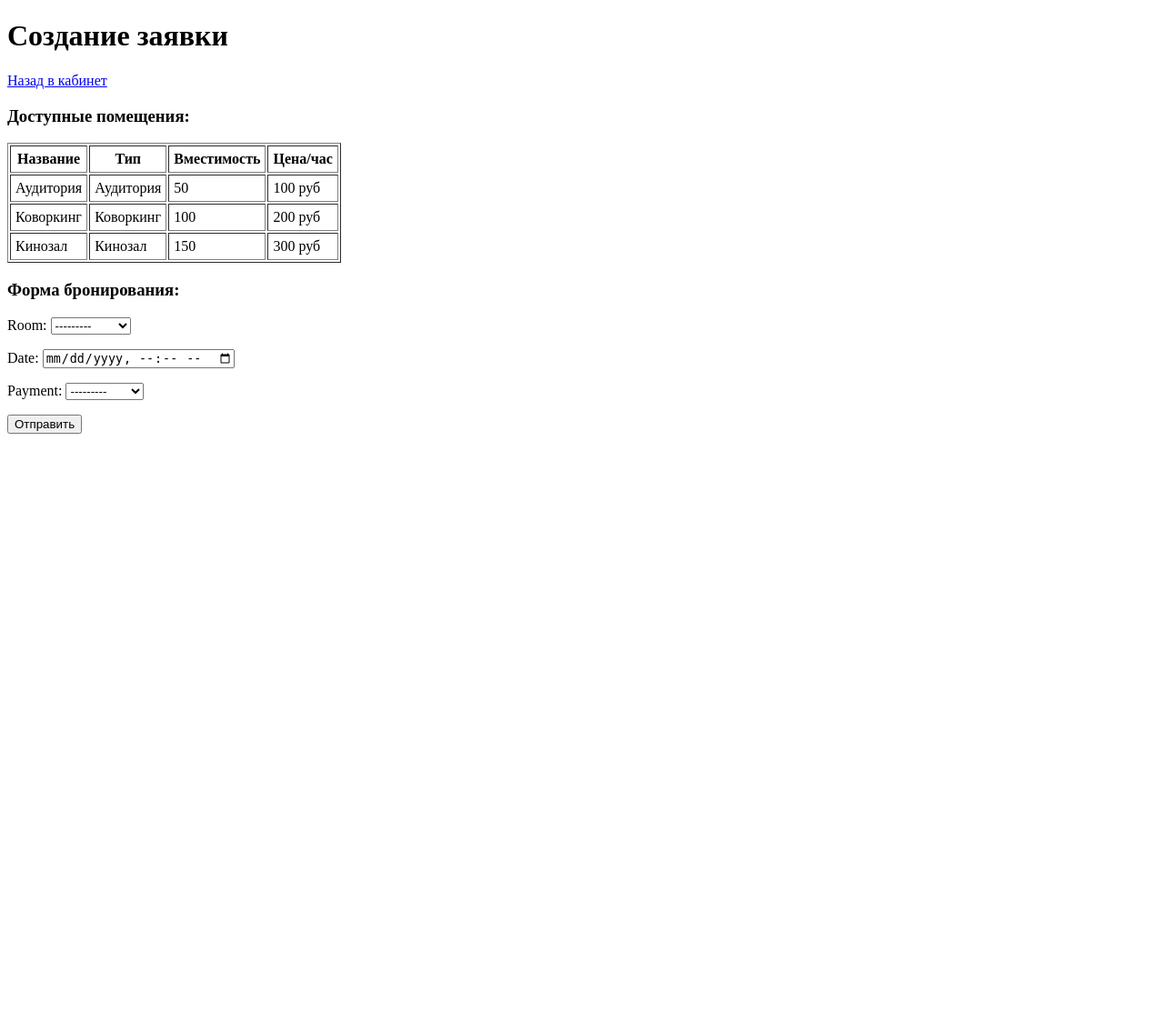
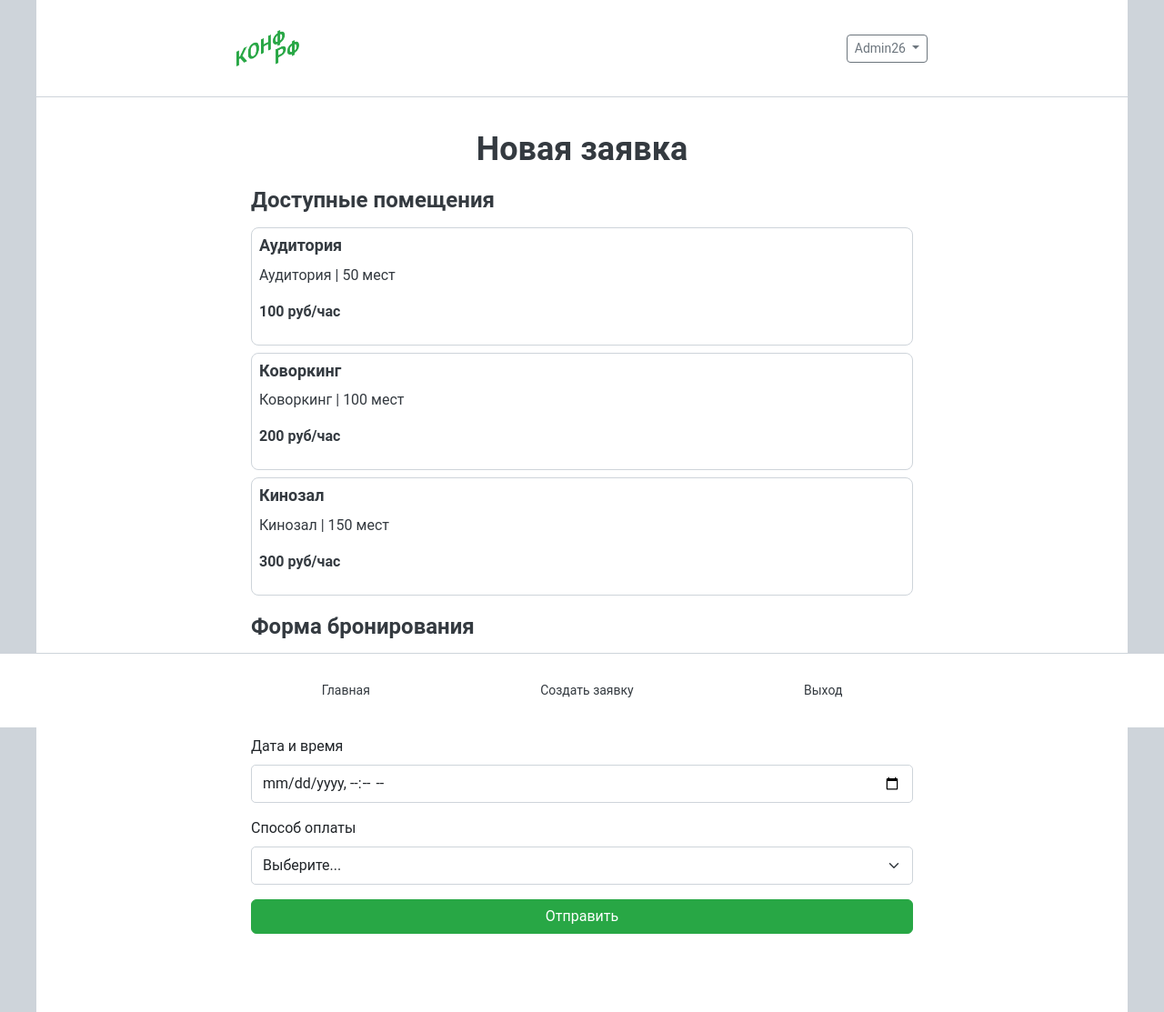
Before and after one commit to Dilshat-sudo/demoexam, a Django app: page /create/ in a window 1280 px wide. Shown: the whole page at 91% size. Before the commit the page ends 477 px from the top, so only its background shows below. Run offline with Django 5.2, Linux system fonts and the light colour scheme; a user stored in the database is signed in; data comes from the database, SQL or seed files in the repository; both versions use the stored data as it was after the commit; some libraries are stand-ins or nearby versions.

Commit message:
модули 2,3
стили для всех страничек, добавлен слайдер и лого

```diff
--- /dev/null
+++ b/booking/templates/booking/base.html
@@ -0,0 +1,229 @@
+<!DOCTYPE html>
+<html lang="ru">
+<head>
+    <meta charset="UTF-8">
+    <meta name="viewport" content="width=device-width, initial-scale=1.0">
+    <title>Конференции.РФ</title>
+    {% load django_bootstrap5 %}
+    {% bootstrap_css %}
+    {% bootstrap_javascript %}
+    {% load static %}
+    <style>
+        :root {
+            --main-gray: #343A40;
+            --light-gray: #CED4DA;
+            --green: #28A745;
+            --white: #FFFFFF;
+        }
+
+        body {
+            font-family: Roboto, Arial, sans-serif;
+            background-color: var(--light-gray);
+        }
+
+        .main-container {
+            max-width: 1200px;
+            margin: 0 auto;
+            background-color: var(--white);
+            min-height: 100vh;
+            padding-bottom: 50px;
+        }
+
+        @media (max-width: 768px) {
+            .main-container {
+                max-width: 100%;
+                margin: 0;
+            }
+            .content-wrapper {
+                max-width: 390px;
+                margin: 0 auto;
+            }
+        }
+
+        @media (min-width: 769px) {
+            .content-wrapper {
+                max-width: 800px;
+                margin: 0 auto;
+                padding: 20px;
+            }
+        }
+
+        h1 {
+            font-size: 36px;
+            font-weight: bold;
+            color: var(--main-gray);
+            margin-bottom: 20px;
+        }
+
+        h2 {
+            font-size: 24px;
+            font-weight: 600;
+            color: var(--main-gray);
+            margin-bottom: 15px;
+            margin-top: 20px;
+        }
+
+        h3 {
+            font-size: 18px;
+            font-weight: 600;
+            color: var(--main-gray);
+            margin-bottom: 10px;
+        }
+
+        p {
+            font-size: 16px;
+            color: var(--main-gray);
+        }
+
+        .btn-primary {
+            background-color: var(--green);
+            border-color: var(--green);
+        }
+
+        .btn-primary:hover {
+            background-color: #218838;
+        }
+
+        .btn-outline-primary {
+            color: var(--green);
+            border-color: var(--green);
+        }
+
+        .btn-outline-primary:hover {
+            background-color: var(--green);
+            color: white;
+        }
+
+        .form-control, .form-select {
+            border-radius: 5px;
+            border: 1px solid var(--light-gray);
+            padding: 8px 12px;
+            width: 100%;
+        }
+
+        .errorlist {
+            color: red;
+            font-size: 12px;
+            list-style: none;
+            margin-top: 5px;
+        }
+
+        .card {
+            border: 1px solid var(--light-gray);
+            border-radius: 8px;
+            background-color: white;
+        }
+
+        .navbar {
+            border-bottom: 1px solid var(--light-gray);
+        }
+
+        .bottom-nav {
+            position: fixed;
+            bottom: 0;
+            left: 0;
+            right: 0;
+            background-color: var(--white);
+            border-top: 1px solid var(--light-gray);
+            padding: 10px 0;
+        }
+
+        .bottom-nav a {
+            color: var(--main-gray);
+            text-decoration: none;
+            font-size: 14px;
+        }
+
+        .pb-bottom-nav {
+            padding-bottom: 70px;
+        }
+
+        .table-responsive {
+            overflow-x: auto;
+        }
+
+        table {
+            width: 100%;
+            border-collapse: collapse;
+        }
+
+        th, td {
+            border: 1px solid var(--light-gray);
+            padding: 8px;
+            text-align: left;
+        }
+
+        th {
+            background-color: var(--main-gray);
+            color: white;
+        }
+
+        @media (max-width: 768px) {
+            .bottom-nav a {
+                font-size: 12px;
+            }
+            .pb-bottom-nav {
+                padding-bottom: 60px;
+            }
+        }
+    </style>
+</head>
+<body>
+    <div class="main-container">
+        <nav class="navbar navbar-light bg-white px-3 py-2">
+            <div class="content-wrapper" style="width: 100%;">
+                <div class="d-flex justify-content-between align-items-center">
+                    <a class="navbar-brand" href="{% url 'cabinet' %}">
+                        <img src="{% static 'images/logo.png' %}" alt="Конференции.РФ" style="height: 40px; width: auto;">
+                    </a>
+                    {% if user.is_authenticated %}
+                    <div class="dropdown">
+                        <button class="btn btn-sm btn-outline-secondary dropdown-toggle" type="button" data-bs-toggle="dropdown">
+                            {{ user.username }}
+                        </button>
+                        <ul class="dropdown-menu dropdown-menu-end">
+                            <li><a class="dropdown-item" href="{% url 'cabinet' %}">Личный кабинет</a></li>
+                            <li><a class="dropdown-item" href="{% url 'create' %}">Создать заявку</a></li>
+                            {% if user.is_superuser %}
+                            <li><hr class="dropdown-divider"></li>
+                            <li><a class="dropdown-item" href="/admin/">Панель администратора</a></li>
+                            {% endif %}
+                            <li><hr class="dropdown-divider"></li>
+                            <li><a class="dropdown-item text-danger" href="{% url 'logout' %}">Выход</a></li>
+                        </ul>
+                    </div>
+                    {% endif %}
+                </div>
+            </div>
+        </nav>
+
+        <div class="content-wrapper">
+            <main class="p-3 pb-bottom-nav">
+                {% if messages %}
+                    {% for message in messages %}
+                    <div class="alert alert-{{ message.tags }} alert-dismissible fade show" role="alert">
+                        {{ message }}
+                        <button type="button" class="btn-close" data-bs-dismiss="alert"></button>
+                    </div>
+                    {% endfor %}
+                {% endif %}
+
+                {% block content %}
+                {% endblock %}
+            </main>
+        </div>
+
+        {% if user.is_authenticated %}
+        <div class="bottom-nav">
+            <div class="content-wrapper">
+                <div class="d-flex justify-content-around">
+                    <a href="{% url 'cabinet' %}">Главная</a>
+                    <a href="{% url 'create' %}">Создать заявку</a>
+                    <a href="{% url 'logout' %}">Выход</a>
+                </div>
+            </div>
+        </div>
+        {% endif %}
+    </div>
+</body>
+</html>
--- a/booking/templates/booking/create_booking.html
+++ b/booking/templates/booking/create_booking.html
@@ -1,40 +1,46 @@
-<!DOCTYPE html>
-<html>
-<head>
-    <title>Новая заявка</title>
-</head>
-<body>
-    <h1>Создание заявки</h1>
+{% extends 'booking/base.html' %}
 
-    <p><a href="{% url 'cabinet' %}">Назад в кабинет</a></p>
+{% block content %}
+<h1 class="text-center">Новая заявка</h1>
 
-    <h3>Доступные помещения:</h3>
-    <table border="1" cellpadding="5">
-        <thead>
-            <tr>
-                <th>Название</th>
-                <th>Тип</th>
-                <th>Вместимость</th>
-                <th>Цена/час</th>
-            </tr>
-        </thead>
-        <tbody>
+<h2>Доступные помещения</h2>
+{% for room in rooms %}
+<div class="card mb-2 p-2">
+    <h3>{{ room.name }}</h3>
+    <p class="small-text">{{ room.get_room_type_display }} | {{ room.capacity }} мест</p>
+    <p><strong>{{ room.price }} руб/час</strong></p>
+</div>
+{% endfor %}
+
+<h2>Форма бронирования</h2>
+<form method="post">
+    {% csrf_token %}
+
+    <div class="mb-3">
+        <label class="form-label">Помещение</label>
+        <select name="room" class="form-select" required>
+            <option value="">Выберите...</option>
             {% for room in rooms %}
-            <tr>
-                <td>{{ room.name }}</td>
-                <td>{{ room.get_room_type_display }}</td>
-                <td>{{ room.capacity }}</td>
-                <td>{{ room.price }} руб</td>
-            </tr>
+            <option value="{{ room.id }}">{{ room.name }} - {{ room.price }} руб/час</option>
             {% endfor %}
-        </tbody>
-    </table>
+        </select>
+    </div>
 
-    <h3>Форма бронирования:</h3>
-    <form method="post">
-        {% csrf_token %}
-        {{ form.as_p }}
-        <button type="submit">Отправить</button>
-    </form>
-</body>
-</html>
+    <div class="mb-3">
+        <label class="form-label">Дата и время</label>
+        <input type="datetime-local" name="date" class="form-control" required>
+    </div>
+
+    <div class="mb-3">
+        <label class="form-label">Способ оплаты</label>
+        <select name="payment" class="form-select" required>
+            <option value="">Выберите...</option>
+            <option value="cash">Наличные</option>
+            <option value="card">Банковская карта</option>
+            <option value="transfer">Безналичный перевод</option>
+        </select>
+    </div>
+
+    <button type="submit" class="btn btn-primary w-100">Отправить</button>
+</form>
+{% endblock %}
--- a/conference_portal/settings.py
+++ b/conference_portal/settings.py
@@ -40,6 +40,7 @@ INSTALLED_APPS = [
     'django.contrib.messages',
     'django.contrib.staticfiles',
     'booking',
+    'django_bootstrap5'
 ]
 
 MIDDLEWARE = [
@@ -121,6 +122,7 @@ MEDIA_ROOT=os.path.join(BASE_DIR,'media')
 # https://docs.djangoproject.com/en/5.2/howto/static-files/
 
 STATIC_URL = 'static/'
+STATICFILES_DIRS= [os.path.join(BASE_DIR,'static')]
 
 # Default primary key field type
 # https://docs.djangoproject.com/en/5.2/ref/settings/#default-auto-field
```
Also changed, not shown: booking/templates/booking/cabinet.html (+93 -42 lines), booking/templates/booking/login.html (+20 -27 lines), booking/templates/booking/register.html (+43 -20 lines), db.sqlite3, static/images/logo.png (added), static/images/slide1.jpg (added), static/images/slide2.jpg (added), static/images/slide3.jpg (added), static/images/slide4.jpg (added).
